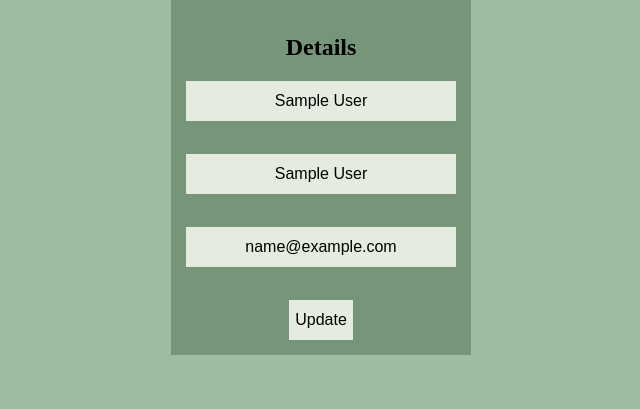
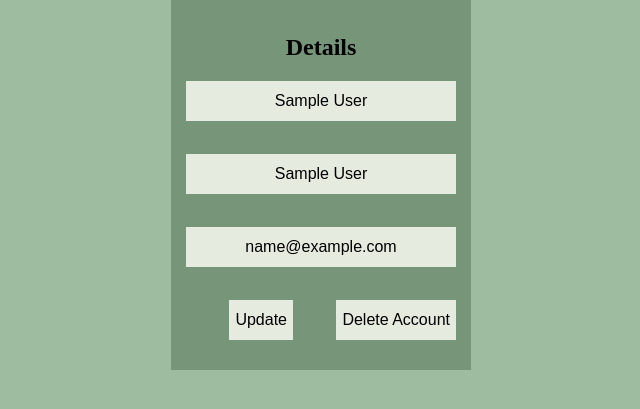
Before and after one commit to mamsieCodess/Login-System, a PHP site: page /views/profile.php in a window 1280 px wide. Shown: the part 151-560 px from the top of the page, without its empty margins (319-959 px from the left). Run offline with PHP 8.4, Linux system fonts and the light colour scheme; the visitor is signed in with stand-in values (Sample User, id 1).

Commit message:
Delete button
Implemented the Delete in CRUD when the user presses the delete button, he immediately deletes his records from the database and the session is destroyed.

```diff
--- a/views/profile.php
+++ b/views/profile.php
@@ -1,6 +1,8 @@
 <?php
+
 session_start();
 
+//to update details
 if ($_SERVER['REQUEST_METHOD'] == 'POST') {
 
     include "../includes/config/database.php";
@@ -26,6 +28,20 @@ if ($_SERVER['REQUEST_METHOD'] == 'POST') {
         $_SESSION['password'] = $updated['password'];
     } else {
         echo 'Error ' . $conn->error;
+    }
+}
+//to delete the account
+
+if(isset($_POST['delete-button'])){
+    include "../includes/config/database.php";
+    $storedEmail =  $_SESSION['email'];
+    $sql = "DELETE FROM `user_details` WHERE `email` = '$storedEmail'";
+    $result = $conn->query($sql);
+    if ($result) {
+        session_destroy();
+        header('location:../index.php');
+    }else{
+        echo $conn->error;
     }
 }
 
@@ -111,6 +127,14 @@ if ($_SERVER['REQUEST_METHOD'] == 'POST') {
             width: 100%;
             display: flex;
         }
+
+        #delete-button {
+            width: fit-content;
+        }
+
+        #delete-button:hover {
+            background-color: red;
+        }
     </style>
 </head>
 
@@ -127,9 +151,12 @@ if ($_SERVER['REQUEST_METHOD'] == 'POST') {
                 <input type="text" name="firstname" placeholder="Name" value="<?php echo $_SESSION['firstname']; ?>"><br><br>
                 <input type="text" name="lastname" placeholder="Surname" value="<?php echo $_SESSION['lastname']; ?>"><br><br>
                 <input type="email" name="email" placeholder="Email address" value="<?php echo $_SESSION['email']; ?>"><br><br>
-                <div id="update-button-container"><input type="submit" value="Update" id="update-button"></div>
+                <div id="update-button-container"><input type="submit" value="Update" id="update-button">
+                    <form action="profile.php" method="GET">
+                        <input type="submit" value="Delete Account" name="delete-button" id="delete-button">
+                    </form>
+                </div>
             </form>
-
 
         </div>
     </section>
```
